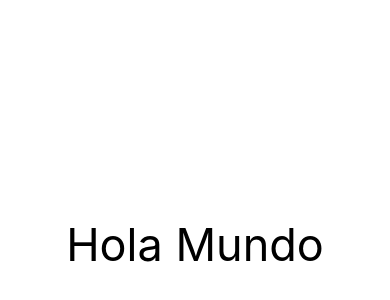
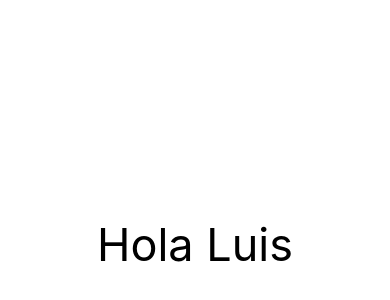
Before and after one commit to LuisRcap/Ejercicios-React-Native, a React Native app in the folder 02-MiPrimeraApp/: screen / in a window 390 px wide. Shown: the part 178-478 px from the top of the page. Built offline with nearby package versions, Linux system fonts and the light colour scheme.

Commit message:
Pantallas independientes :brain:

```diff
--- a/02-MiPrimeraApp/App.tsx
+++ b/02-MiPrimeraApp/App.tsx
@@ -1,20 +1,10 @@
 import React from 'react';
-import { View, Text } from 'react-native';
+import HolaMundoScreen from './src/screens/HolaMundoScreen';
 
 
 const App = () => {
   return (
-    <View style={{
-      flex: 1,
-      justifyContent: 'center'
-    }}>
-      <Text style={{
-        fontSize: 45,
-        textAlign: 'center'
-      }}>
-        Hola Mundo
-      </Text>
-    </View>
+    <HolaMundoScreen />
   )
 }
 
--- /dev/null
+++ b/02-MiPrimeraApp/src/screens/HolaMundoScreen.tsx
@@ -0,0 +1,21 @@
+import React from 'react';
+import { View, Text } from 'react-native';
+
+const HolaMundoScreen = () => {
+    return (
+        <View style={{
+            flex: 1,
+            justifyContent: 'center'
+          }}>
+            <Text style={{
+              fontSize: 45,
+              textAlign: 'center'
+            }}>
+              Hola Luis
+            </Text>
+
+        </View>
+    )
+}
+
+export default HolaMundoScreen
```
